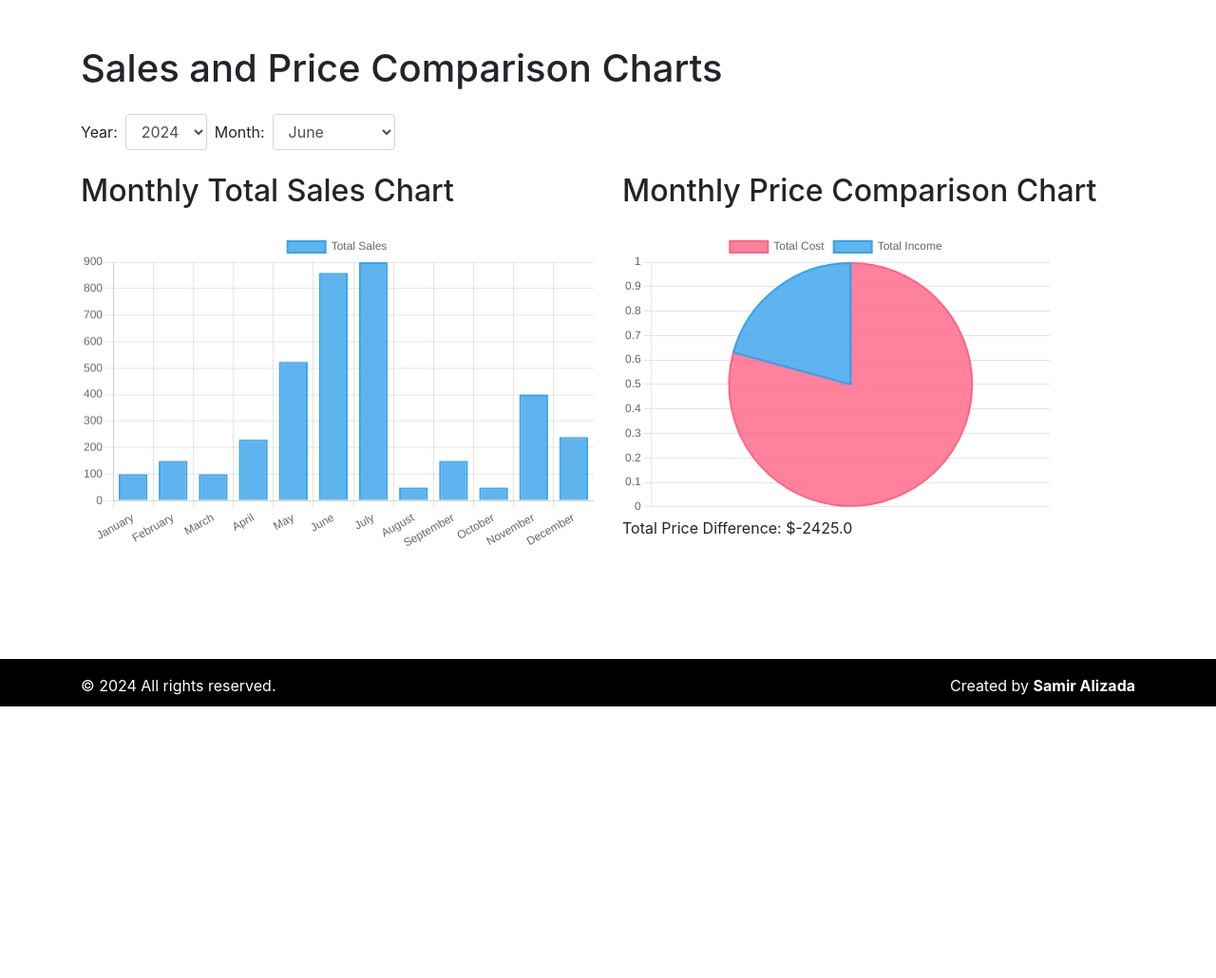
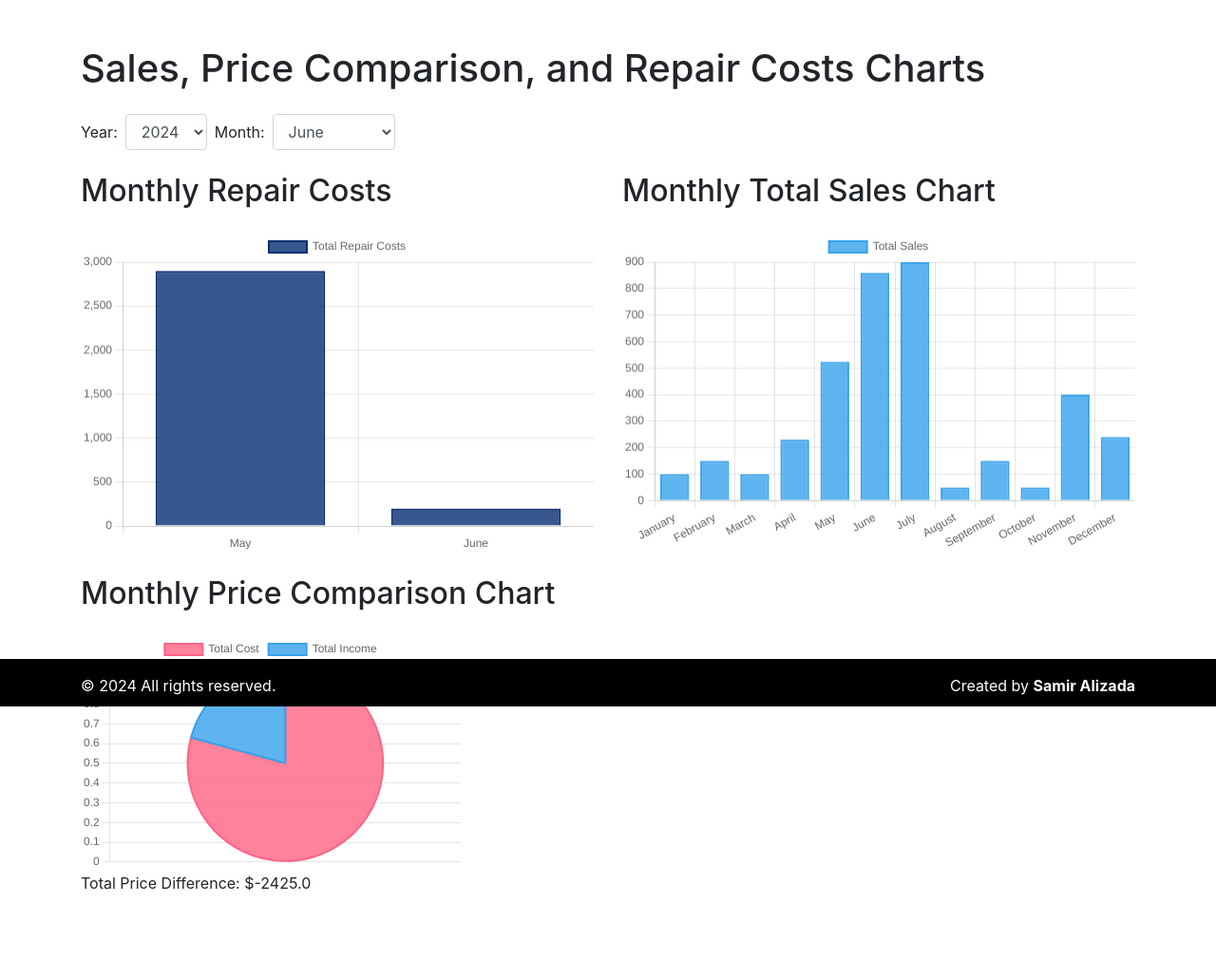
Before and after one commit to SamirAlizada/Multifactioring-Tracking, a Django app: page /combined-charts-view/ in a window 1280 px wide. Shown: the part 56-1086 px from the top of the page at 95% size. Before the commit the page ends 800 px from the top, so only its background shows below. Run offline with Django 4.2, Linux system fonts and the light colour scheme; data comes from the database, SQL or seed files in the repository; some libraries are stand-ins or nearby versions.

Commit message:
modified

```diff
--- a/templates/productSold/combined_charts.html
+++ b/templates/productSold/combined_charts.html
@@ -2,7 +2,7 @@
 
 {% block content %}
 <div class="container mt-5">
-    <h1 class="mb-4">Sales and Price Comparison Charts</h1>
+    <h1 class="mb-4">Sales, Price Comparison, and Repair Costs Charts</h1>
 
     <!-- Year and Month selection form -->
     <form method="GET" class="mb-4" id="filterForm">
@@ -24,23 +24,53 @@
     </form>
 
     <div class="row">
+        <!-- Monthly Repair Costs Chart -->
+        <div class="col-md-6">
+            <h2 class="mb-4">Monthly Repair Costs</h2>
+            <canvas id="repairCostChart" width="400" height="250"></canvas>
+        </div>
+
         <!-- Monthly Total Sales Chart -->
         <div class="col-md-6">
             <h2 class="mb-4">Monthly Total Sales Chart</h2>
             <canvas id="salesChart" width="400" height="250"></canvas>
         </div>
+    </div>
 
-        <!-- Monthly Price Comparison Chart -->
-        <div class="col-md-6">
+    <!-- Monthly Price Comparison Chart -->
+    <div class="row mt-4">
+        <div class="col-md-12">
             <h2 class="mb-4">Monthly Price Comparison Chart</h2>
-            <canvas id="priceComparisonChart" style="max-height: 300px; max-width: 450px;"></canvas>
+            <canvas id="priceComparisonChart" style="max-height: 250px; max-width: 400px;"></canvas>
             <p>Total Price Difference: ${{ total_price_difference }}</p>
         </div>
     </div>
 </div>
-<br><br>
+<br><br><br>
 <script src="https://cdn.jsdelivr.net/npm/chart.js"></script>
 <script>
+    var repairCostCtx = document.getElementById('repairCostChart').getContext('2d');
+    var repairCostChart = new Chart(repairCostCtx, {
+        type: 'bar',
+        data: {
+            labels: {{ device_labels|safe }},
+            datasets: [{
+                label: 'Total Repair Costs',
+                data: {{ total_repair_costs|safe }},
+                backgroundColor: 'rgba(5, 45, 114, 0.8)',
+                borderColor: 'rgba(5, 45, 114, 1)',
+                borderWidth: 2
+            }]
+        },
+        options: {
+            scales: {
+                y: {
+                    beginAtZero: true
+                }
+            }
+        }
+    });
+
     var salesCtx = document.getElementById('salesChart').getContext('2d');
     var salesChart = new Chart(salesCtx, {
         type: 'bar',
--- a/templates/repairs/add_device.html
+++ b/templates/repairs/add_device.html
@@ -82,10 +82,6 @@
         {{ form.add_date }}
     </div>
     <div class="form-group">
-        <label for="id_delivery_date">Delivery Date:</label>
-        {{ form.delivery_date }}
-    </div>
-    <div class="form-group">
         <label for="id_status">Status:</label>
         {{ form.status }}
     </div>
```
